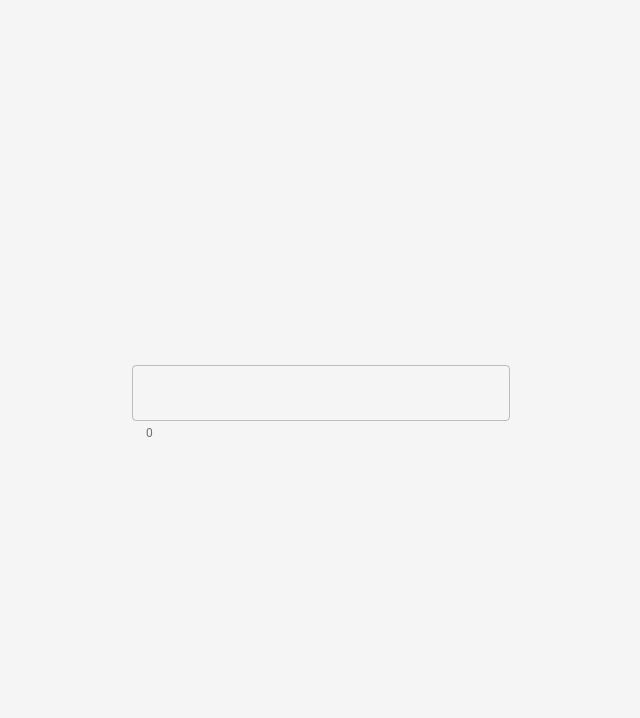
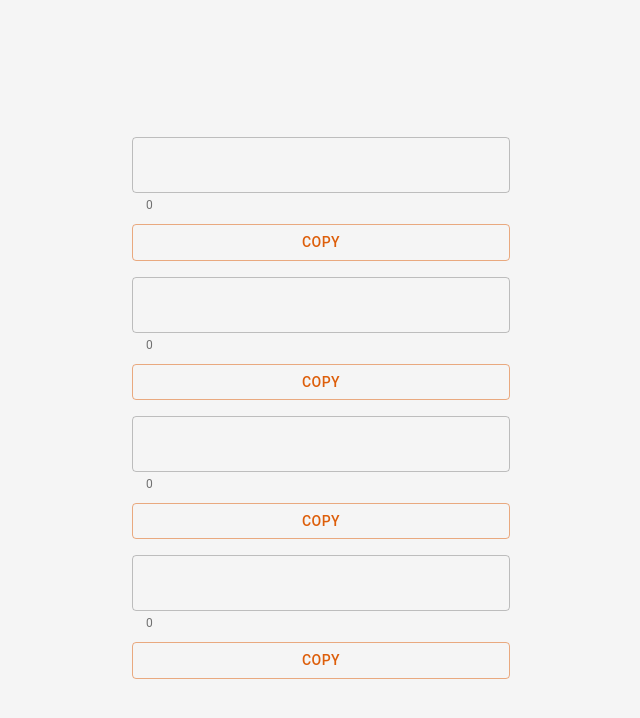
Before and after one commit to Shakib448/wordcount-avivson, a React (Create React App) app: page / in a window 1280 px wide. Shown: the top 718 px of the page, without its empty margins (319-959 px from the left). Built offline with nearby package versions, Linux system fonts and the light colour scheme.

Commit message:
WIP on function

```diff
--- a/package.json
+++ b/package.json
@@ -10,6 +10,7 @@
     "@testing-library/react": "^11.1.0",
     "@testing-library/user-event": "^12.1.10",
     "react": "^17.0.1",
+    "react-copy-to-clipboard": "^5.0.3",
     "react-dom": "^17.0.1",
     "react-hook-form": "^6.15.4",
     "react-redux": "^7.2.2",
--- a/src/components/Form/Form.js
+++ b/src/components/Form/Form.js
@@ -25,6 +25,9 @@
       <Box className={classes.root}>
         <Grid item className={classes.items}>
           <LimitedWordTextarea />
+          <LimitedWordTextarea />
+          <LimitedWordTextarea />
+          <LimitedWordTextarea />
         </Grid>
       </Box>
     </>
--- a/src/components/WordCountForm/WordCountForm.js
+++ b/src/components/WordCountForm/WordCountForm.js
@@ -1,5 +1,6 @@
-import { TextField } from "@material-ui/core";
+import { Button, TextField } from "@material-ui/core";
 import React, { useCallback, useEffect, useState } from "react";
+import { CopyToClipboard } from "react-copy-to-clipboard";
 
 export const LimitedWordTextarea = ({ value, limit }) => {
   const [{ content, wordCount }, setContent] = useState({
@@ -38,6 +39,9 @@
         variant="outlined"
         helperText={`${wordCount === undefined ? 0 : wordCount}`}
       />
+      <CopyToClipboard text={content} variant="outlined" color="primary">
+        <Button>Copy</Button>
+      </CopyToClipboard>
     </>
   );
 };
```
Also changed, not shown: 1 other file (tests, documents, lock files or other folders).
